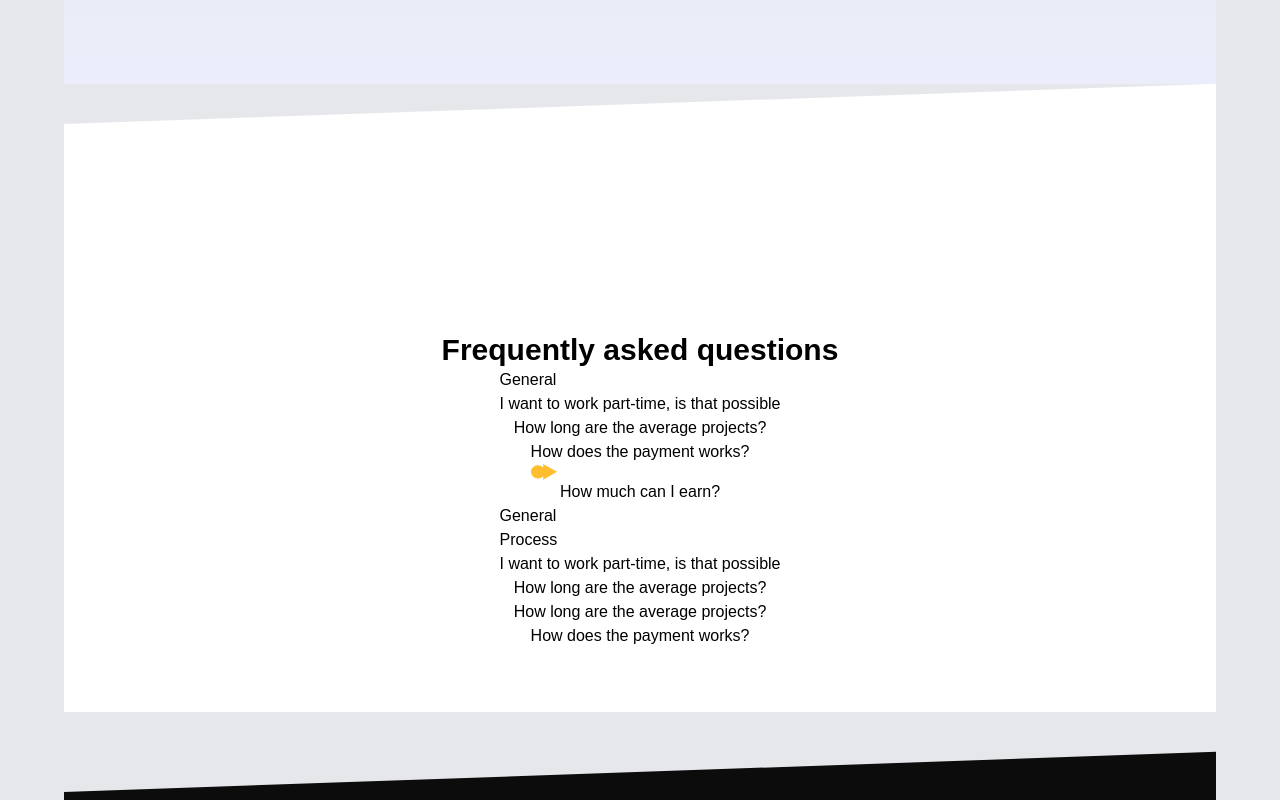
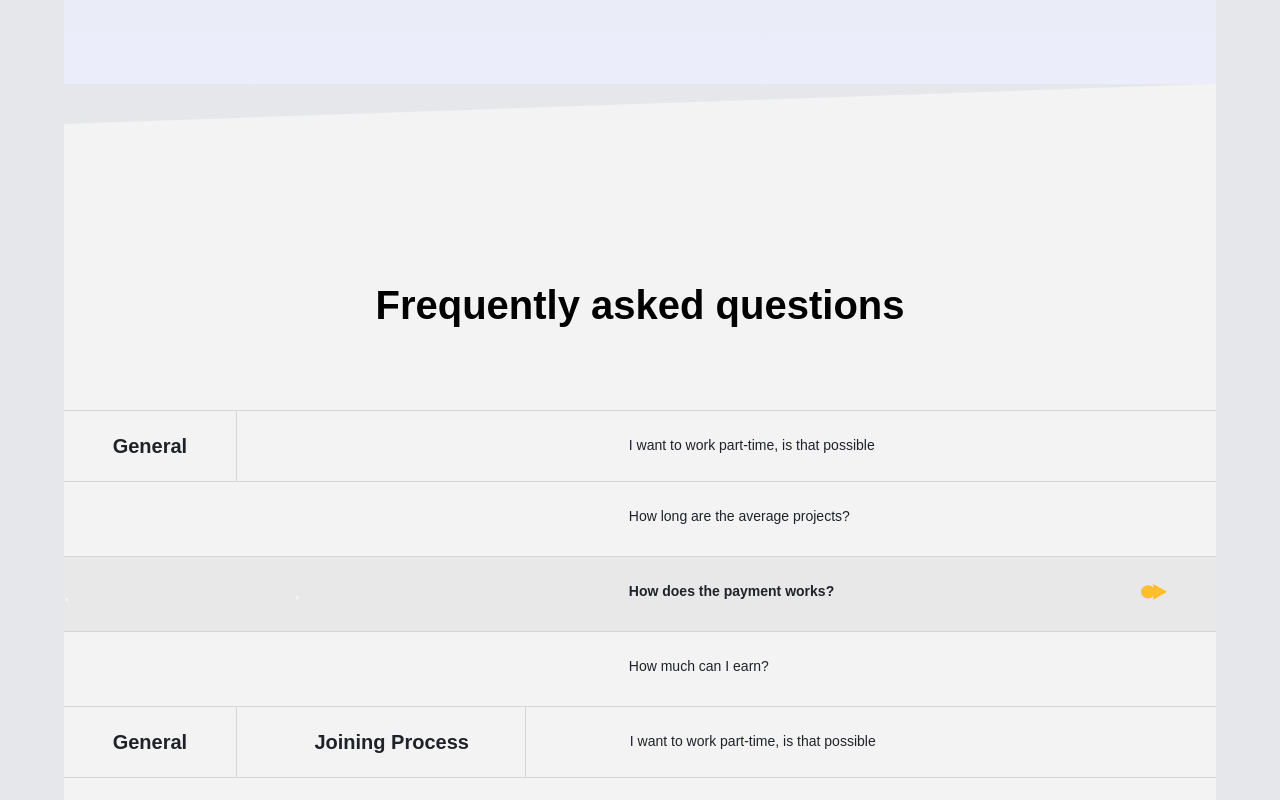
Before and after one commit to ChuksJoshuaa/punch-frontend-task, a React (Vite) app: page / in a window 1280 px wide. Shown: the part 5280-6080 px from the top of the page. Built offline with nearby package versions, Linux system fonts and the light colour scheme; a web font is replaced by a local one.

Commit message:
Questions UI completed

```diff
--- a/src/components/Questions.tsx
+++ b/src/components/Questions.tsx
@@ -1,28 +1,76 @@
+import { useState } from "react";
 import { questionsData } from "../utils/header";
-import { useState } from "react";
 
 const Questions = () => {
   const [selectedIndex, setSelectedIndex] = useState(2);
   return (
-    <div className="relative pt-10 bg-white">
+    <div className="relative pt-3 bg-[#F3F3F3]">
       <div
         className="absolute top-0 left-0 w-full h-24 bg-blue-500 transform -skew-y-2 origin-top-left"
-        style={{ zIndex: 10, backgroundColor: "white" }}
+        style={{ zIndex: 10, backgroundColor: "#F3F3F3" }}
       ></div>
 
       <div className="relative z-10 flex flex-col items-center justify-center py-16 mt-20">
-        <div className="text-center mt-6 font-bold text-2xl md:text-3xl lg:text-4xl leading-tight">
+        <div className="text-center font-bold text-[22px] md:text-[40px] lg:text-[54px] leading-tight mb-20">
           Frequently asked questions
         </div>
 
         {questionsData.map((item, idx) => (
-          <div key={`${item.id}-${idx}`} className="flex flex-col">
-            <div onClick={() => setSelectedIndex(idx)}>
-              {item.isGeneral && <div>General</div>}
-              {item.isProcess && <div>Process</div>}
-              <div>
-                <div>
-                  <h3>{item.name}</h3>
+          <div
+            key={`${item.id}-${idx}`}
+            className="flex flex-col relative mx-auto w-full z-10 flex flex-col md:flex-row items-center justify-center"
+          >
+            <div
+              onClick={() => setSelectedIndex(idx)}
+              className={`w-full flex flex-row flex-wrap justify-between border-b-1 border-[#D6D6D6] ${
+                idx === 0 && selectedIndex === idx
+                  ? "border-t-1 border-[#D6D6D6] bg-[#E8E8E8]"
+                  : selectedIndex === idx
+                  ? "bg-[#E8E8E8]"
+                  : idx === 0
+                  ? "border-t-1 border-[#D6D6D6]"
+                  : ""
+              }`}
+            >
+              {item.isGeneral ? (
+                <div
+                  className={`md:w-[15%] px-[10px] md:px-[20px] md:border-r-1 md:border-[#D6D6D6] py-[14px] md:py-[23px]`}
+                >
+                  <h2
+                    className={`text-lg md:text-xl font-semibold leading-normal md:leading-[24px] text-center text-[#202229]`}
+                  >
+                    General
+                  </h2>
+                </div>
+              ) : (
+                <div className="md:w-[15%] pr-[20px] py-[14px] md:py-[23px] hidden md:block">
+                  <h2 className="text-lg md:text-xl font-semibold leading-normal md:leading-[15%]px] text-[#F3F3F3] text-[#202229]">
+                    .
+                  </h2>
+                </div>
+              )}
+              {item.isProcess ? (
+                <div className="md:w-[15%] px-[10px] md:px-[20px] py-[14px] md:py-[23px]">
+                  <h2 className="text-lg md:text-xl font-semibold leading-normal md:leading-[24px] text-[#202229] text-center whitespace-nowrap">
+                    Joining Process
+                  </h2>
+                </div>
+              ) : (
+                <div className="md:w-[15%] py-[14px] md:py-[23px] hidden md:block">
+                  <h2 className="text-lg md:text-xl font-semibold leading-normal md:leading-[24px] text-[#F3F3F3] text-[#202229]">
+                    .
+                  </h2>
+                </div>
+              )}
+              <div className={`md:w-[60%] md:pl-[3em] ${item.isProcess ? 'md:border-l-1 md:border-[#D6D6D6]': ''} `}>
+                <div className="flex justify-start md:justify-between items-right md:items-center pt-6 px-5 md:px-[3em] pb-3">
+                  <h3
+                    className={`text-sm leading-normal text-[#202229] mx-2 ${
+                      selectedIndex === idx ? "font-semibold" : "font-normal"
+                    }`}
+                  >
+                    {item.name}
+                  </h3>
                   {selectedIndex === idx && (
                     <svg
                       width="27"
--- a/src/index.css
+++ b/src/index.css
@@ -44,3 +44,9 @@ a {
   min-height: calc(100vh - 10rem);
   padding: 5rem 0;
 }
+
+.frequent__questions {
+  display: grid;
+  grid-template-columns: 20% 20% 60%;
+  grid-gap: 10px;
+}
```
